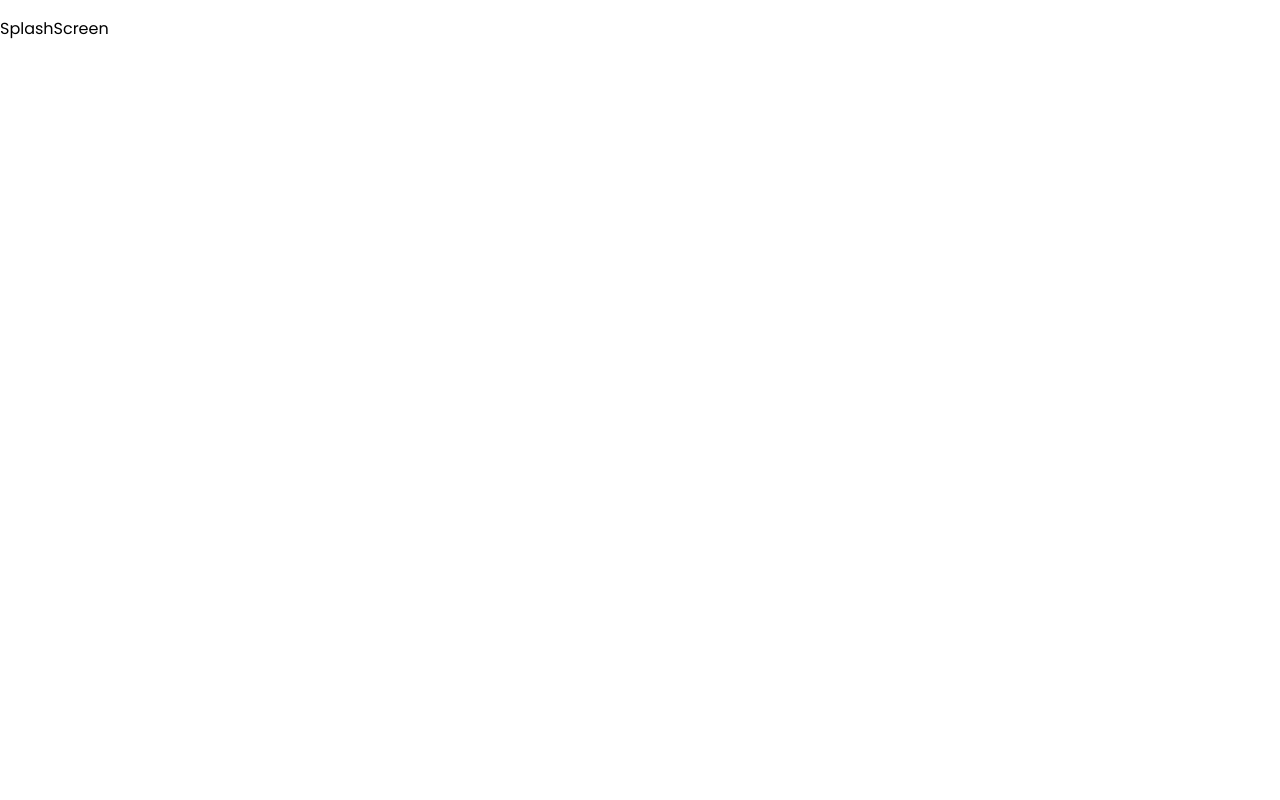
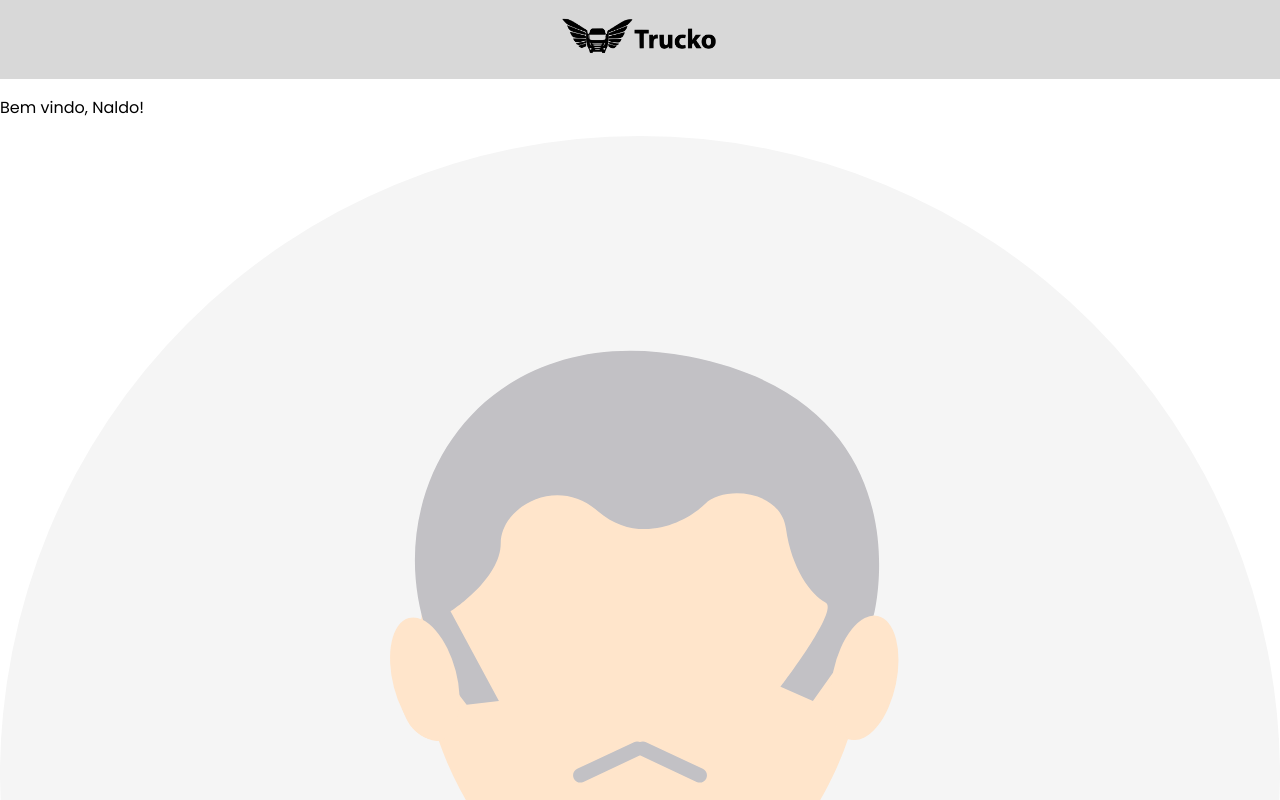
Before and after one commit to richardwellerson/trucko, a React (Create React App) app in the folder trucko/: page / in a window 1280 px wide. Shown: the top 800 px of the page. Built offline with nearby package versions, Linux system fonts and the light colour scheme.

Commit message:
Tela feita e terminada. Estilizando agora.

```diff
--- a/trucko/src/App.js
+++ b/trucko/src/App.js
@@ -6,12 +6,13 @@ import Support from './pages/Support';
 import Forum from './pages/Forum';
 import Ranking from './pages/Ranking';
 import "./App.css";
+import FirstRun from "./pages/FirstRun";
 
 const App = () => {
   return (
     <BrowserRouter>
       <Switch>
-        <Route exact path="/" component={SplashScreen} />
+        <Route exact path="/" component={FirstRun} />
         <Route path="/profile" component={Profile} />
         <Route exact path="/forum" component={Forum} />
         <Route exact path="/support" component={Support} />
--- /dev/null
+++ b/trucko/src/components/StartButton.jsx
@@ -0,0 +1,9 @@
+import React from 'react';
+
+const StartButton = () => {
+  return(
+    <button>Iniciar</button>
+  );
+};
+
+export default StartButton;
--- a/trucko/src/components/Welcome.jsx
+++ b/trucko/src/components/Welcome.jsx
@@ -5,7 +5,7 @@ const Welcome = () => {
   const { actualUser } = useContext(Trucko);
   return (
     <div>
-      <p>Bem vindo, {actualUser.nome}!</p>
+      <p>Bem vindo, {actualUser.apelido}!</p>
     </div>
   );
 };
--- /dev/null
+++ b/trucko/src/pages/FirstRun.jsx
@@ -0,0 +1,22 @@
+import React from 'react';
+import Header from '../components/Header';
+import Welcome from '../components/Welcome';
+import StartButton from '../components/StartButton';
+import StartDay from '../components/StartDay';
+import Feels from '../components/Feels';
+import Footer from '../components/Footer';
+
+const FirstRun = () => {
+  return (
+    <div>
+      <Header />
+      <Welcome />
+      <StartDay />
+      <Feels />
+      <StartButton />
+      <Footer />
+    </div>
+  );
+};
+
+export default FirstRun;
```
